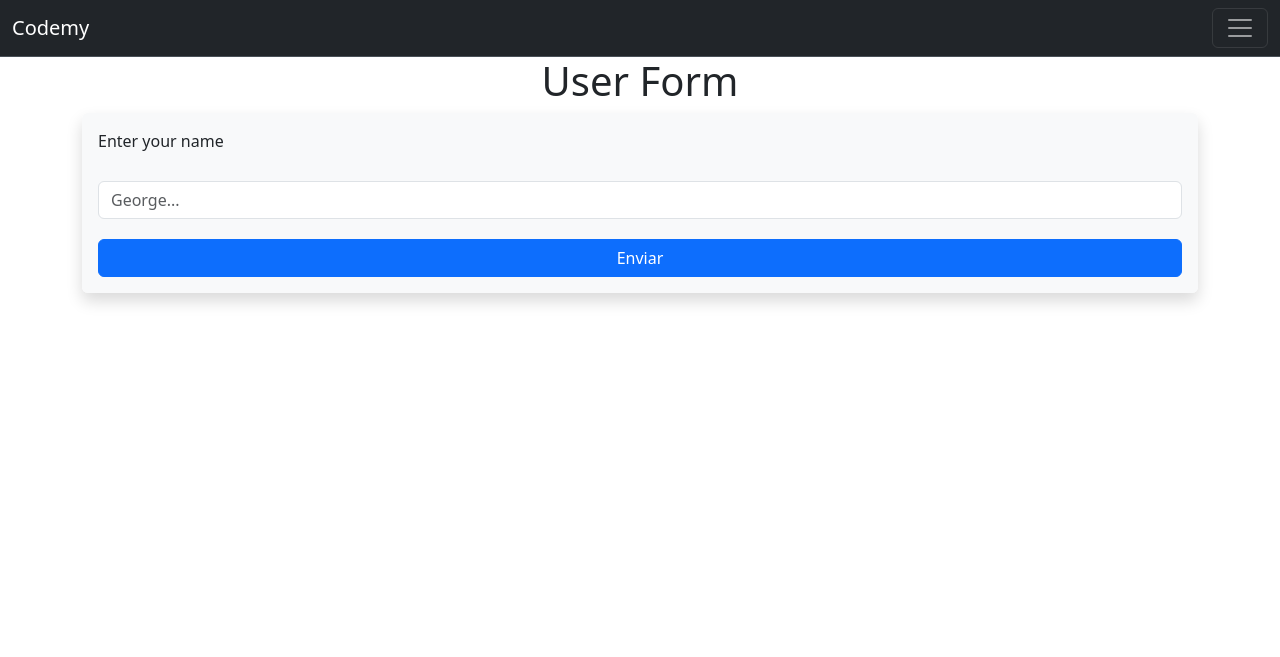
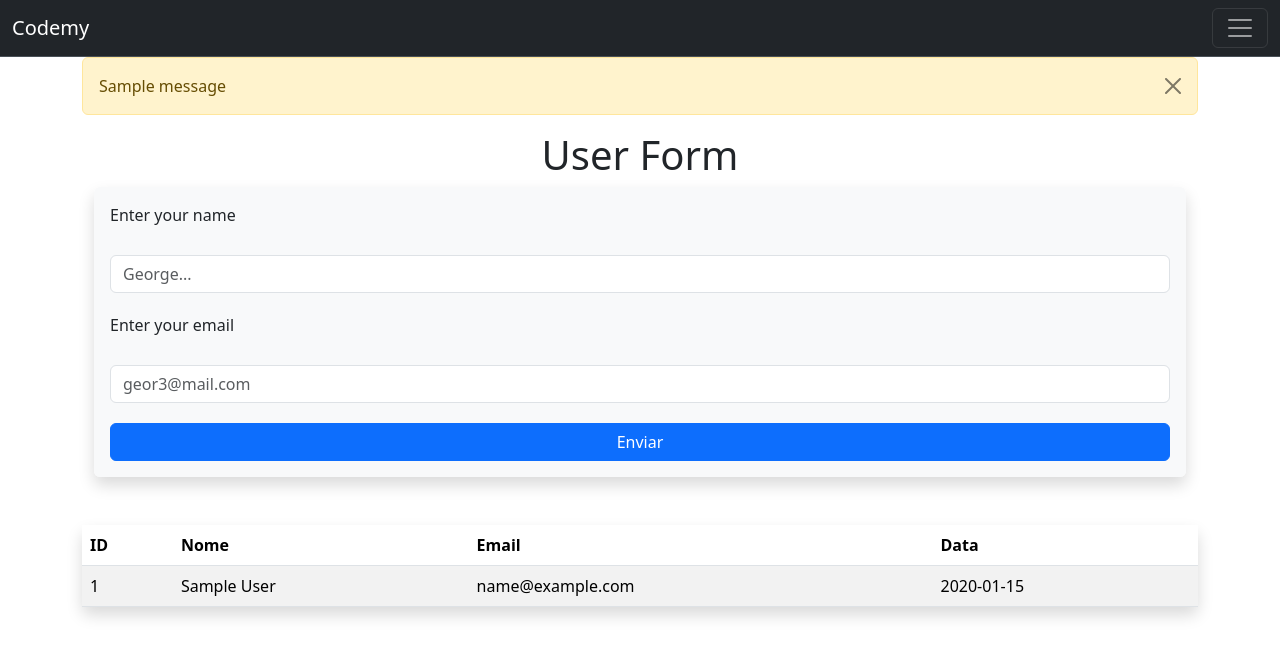
Before and after one commit to RaulFSP/codemy, a Flask app: page /name in a window 1280 px wide. Shown: the top 657 px of the page. Run offline with Flask 3, Linux system fonts and the light colour scheme; tables that the repository leaves empty hold one stand-in row (values such as "Sample post"); one stand-in notice (Sample message) is shown; some libraries are stand-ins or nearby versions.

Commit message:
comite do notebook

```diff
--- a/config.py
+++ b/config.py
@@ -1,3 +1,3 @@
-SQLALCHEMY_DATABASE_URI = "sqlite:///"
+SQLALCHEMY_DATABASE_URI = "sqlite:///users.db"
 
 SECRET_KEY = "123AFS"
--- /dev/null
+++ b/db.py
@@ -0,0 +1,4 @@
+from app import app,db
+from models import *
+with app.app_context():
+    db.create_all()
--- a/forms.py
+++ b/forms.py
@@ -1,7 +1,9 @@
 from flask_wtf import FlaskForm
 from wtforms import SubmitField, StringField
 from wtforms.validators import DataRequired, Length
+from datetime import datetime
 
 class UserForm(FlaskForm):
-    name = StringField(label="Enter your name", validators=[DataRequired(),Length(min=3,max=60)])
+    nome = StringField(label="Enter your name", validators=[DataRequired(),Length(min=3,max=60)])
+    email = StringField(label="Enter your email",validators=[DataRequired(),Length(min=7)])
     submit = SubmitField(label="Submit")
--- a/routes.py
+++ b/routes.py
@@ -1,10 +1,11 @@
-from flask import render_template, redirect, url_for
+from flask import render_template, redirect, url_for, flash
 from app import app, db
 from forms import UserForm
-
+from models import UserModel
 
 @app.route('/')
 def index():
+
     return render_template('index.html')
 
 @app.route('/<string:name>')
@@ -14,12 +15,22 @@ def name(name):
 @app.route('/name', methods=['POST','GET'])
 def user():
     form = UserForm()
-    name = None
+    nome = None
+    email = None
     if form.validate_on_submit():
-        name = form.name.data
-        return redirect(url_for('name', name=name))
+        nome = form.nome.data
+        email = form.email.data
+        user = UserModel(nome=nome,email=email)
+        try:
+            db.session.add(user)
+            db.session.commit()
+            flash(f"Usuário {user.nome} preencheu o formulario!")
+            return redirect(url_for('user'))
+        except Exception as e:
+            return str(e)
     else:
-        return render_template('user.html', form=form)
+        users = UserModel.query.order_by(UserModel.id).all()
+        return render_template('user.html', form=form, users=users)
 
 
 @app.errorhandler(404)
--- a/templates/base.html
+++ b/templates/base.html
@@ -9,8 +9,17 @@
 </head>
 <body>
     {% include "navbar.html"%}
+
+    <div class="container-xl">
+        {%for message in get_flashed_messages()%}
+        <div class="alert alert-warning alert-dismissible fade show" role="alert">
+            {{message}}
+            <button type="button" class="btn-close" data-bs-dismiss="alert" aria-label="Close"></button>
+        </div>
+        {%endfor%}
     {%block body%}
     {%endblock%}
+    </div>
     <script src="{{url_for('static',filename='bootstrap.js')}}"></script>
 </body>
 </html>
--- a/templates/index.html
+++ b/templates/index.html
@@ -5,6 +5,11 @@
 {%endblock%}
 
 {%block body%}
+
+
+
     <p>página principal</p>
 
+
+
 {%endblock%}
--- a/templates/user.html
+++ b/templates/user.html
@@ -10,11 +10,45 @@
         <fieldset class="container shadow p-3 mb-5 bg-body-tertiary rounded d-flex flex-column mb-3" style="gap: 20px;">
             {{form.hidden_tag()}}
 
-        {{form.name.label(class="form-label")}}
-        {{form.name(class="form-control", placeholder="George...")}}
+        {{form.nome.label(class="form-label")}}
+        {{form.nome(class="form-control", placeholder="George...")}}
+        {{form.email.label(class="form-label")}}
+        {{form.email(class="form-control", placeholder="geor3@mail.com")}}
         {{form.submit(value="Enviar", class="btn btn-primary")}}
         </fieldset>
 
     </form>
+{%if users is not none%}
+    <table class="table table-striped shadow p-3 mb-5 bg-body-tertiary rounded">
+        <thead>
+            <tr>
+                <th>
+                    ID
+                </th>
+                <th>
+                    Nome
+                </th>
+                <th>
+                    Email
+                </th>
+                <th>
+                    Data
+                </th>
+            </tr>
+        </thead>
+        <tbody>
+            {%for user in users%}
+            <tr>
+                <td>{{user.id}}</td>
+                <td>{{user.nome}}</td>
+                <td>{{user.email}}</td>
+                <td>{{user.data}}</td>
+            </tr>
+            {%endfor%}
+        </tbody>
+    </table>
+{%else%}
+    <p>Não Há usuários</p>
+{%endif%}
 
 {%endblock%}
```
Also changed, not shown: models.py (added, +10 -0 lines).
